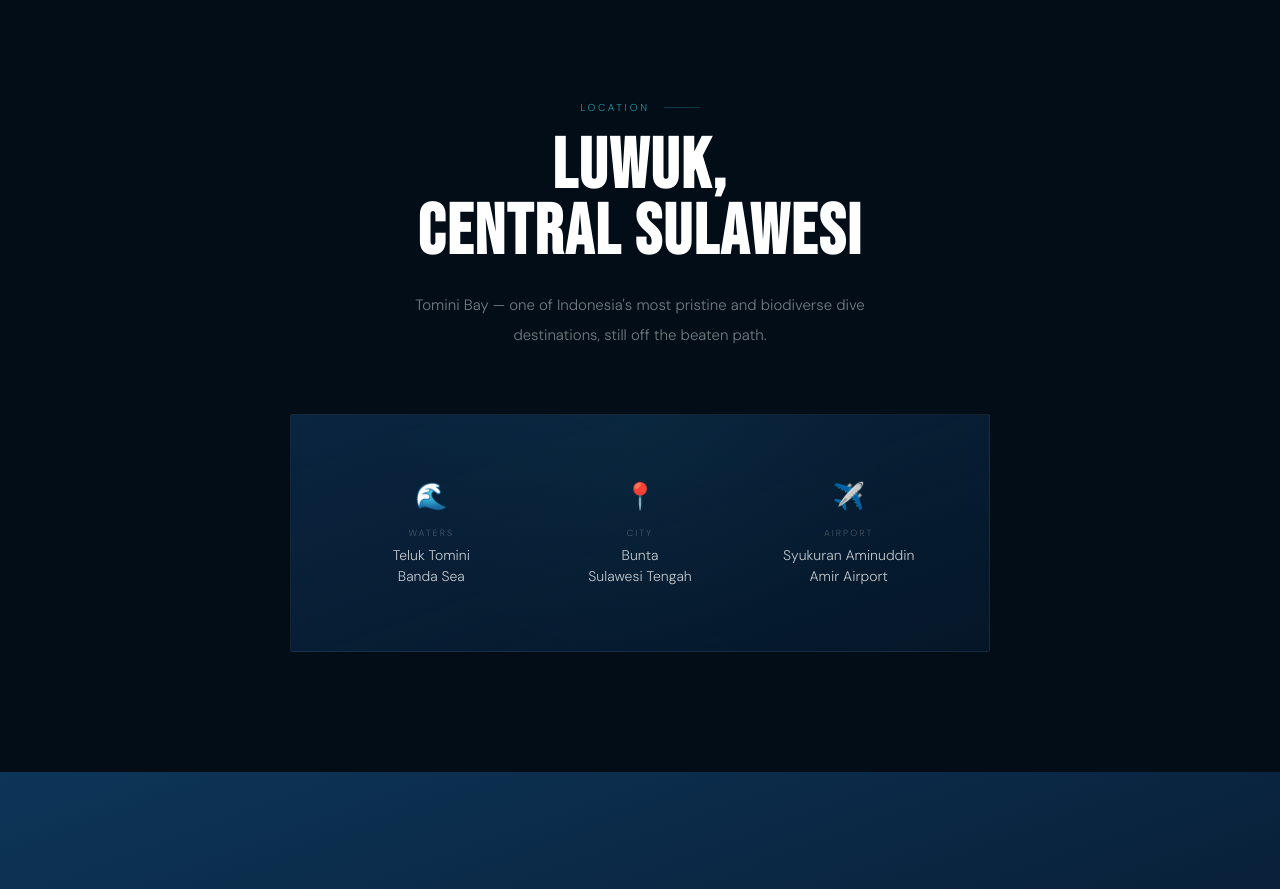
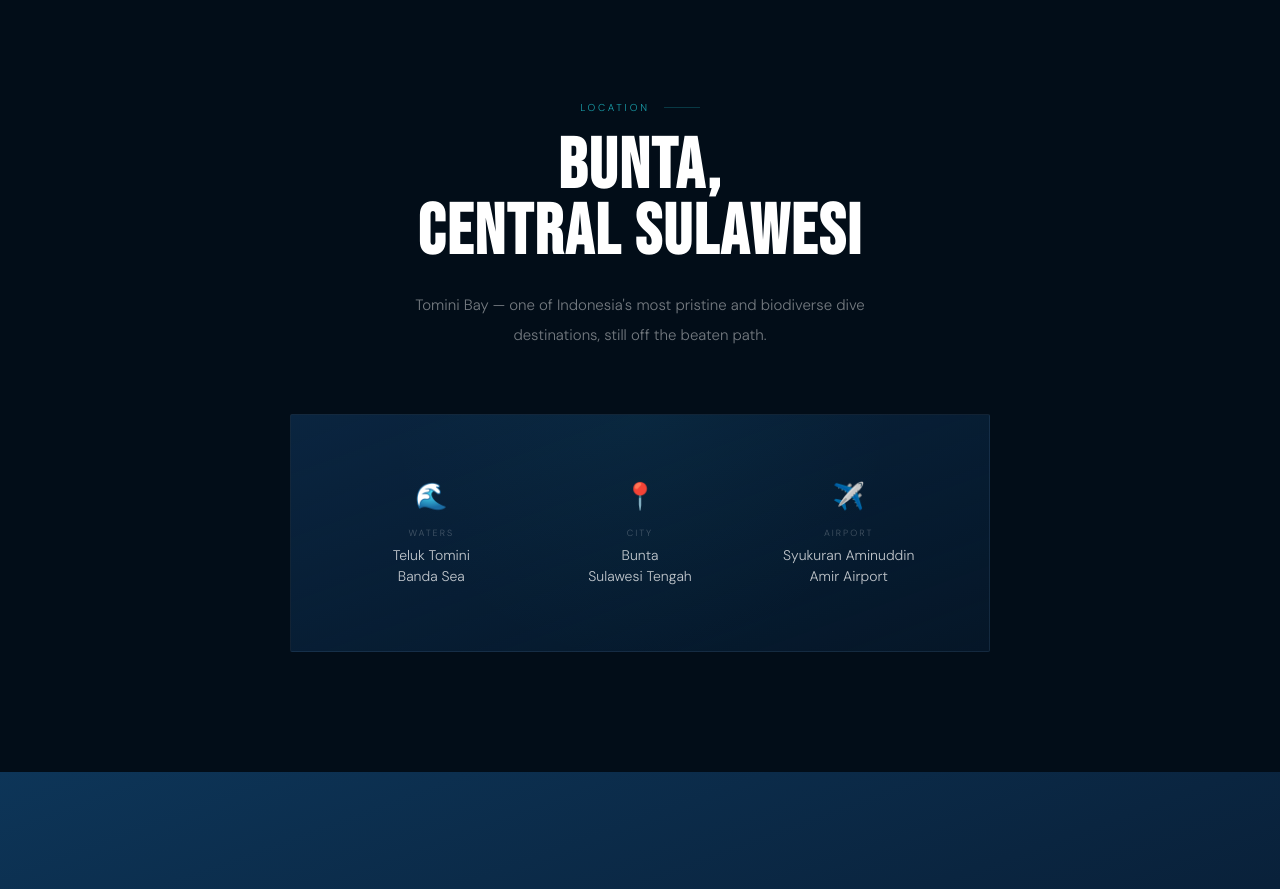
Before and after one commit to divelineapnea/website, a plain HTML site: page index.html in a window 1280 px wide. Shown: the part 5100-5989 px from the top of the page. Drawn offline with nearby package versions, Linux system fonts and the light colour scheme.

Commit message:
Update index.html

```diff
--- a/index.html
+++ b/index.html
@@ -438,7 +438,7 @@ footer{background:var(--abyss);border-top:1px solid rgba(255,255,255,.04);paddin
         <ul class="card-list">
           <li id="c2f1">Equalization techniques</li>
           <li id="c2f2">Finning & streamlining</li>
-          <li id="c2f3">Open water in Luwuk</li>
+          <li id="c2f3">Open water in bunta</li>
           <li id="c2f4">Rescue & safety procedures</li>
         </ul>
         <span class="card-tag">AIDA Certified</span>
@@ -585,7 +585,7 @@ const T = {
     instrRole:"Head Instructor & Founder",
     instrBio:"A certified AIDA freedive instructor with deep roots in the waters of Central Sulawesi. Izal's approach centers on building each student's confidence, calm, and awareness in the water — because freediving is as much a mental journey as a physical one.",
     instrIgLbl:"Personal IG:", instrCta:"Contact via Instagram",
-    locTitle:"LUWUK,<br>CENTRAL SULAWESI",
+    locTitle:"Bunta,<br>CENTRAL SULAWESI",
     locBody:"Tomini Bay — one of Indonesia's most pristine and biodiverse dive destinations, still off the beaten path.",
     ctaHead:"READY<br>TO DIVE?",
     ctaSub:"No experience needed — just curiosity and willingness to dive in. Send us a DM and we'll answer all your questions.",
@@ -607,7 +607,7 @@ const T = {
     c1name:"PENGENALAN FREEDIVING", c1desc:"Kursus satu hari untuk pemula. Tidak perlu pengalaman sebelumnya.",
     c1f1:"Teori dasar freediving", c1f2:"Keselamatan & sistem buddy", c1f3:"Teknik pernapasan", c1f4:"Sesi di kolam renang", c1tag:"Untuk Pemula",
     c2name:"FREEDIVER BERSERTIFIKAT", c2desc:"Kursus 2–3 hari: teori, kolam & open water. Target: 12-16m depth, 2:00 static apnea, 40m dynamic apnea.",
-    c2f1:"Teknik equalisasi", c2f2:"Teknik finning & streamlining", c2f3:"Open water di perairan Luwuk", c2f4:"Prosedur penyelamatan",
+    c2f1:"Teknik equalisasi", c2f2:"Teknik finning & streamlining", c2f3:"Open water di perairan Bunta", c2f4:"Prosedur penyelamatan",
     c3name:"ADVANCED FREEDIVER", c3desc:"Target 32m depth and 2:45 static apnea, 55m dynamic apnea. Untuk freediver yang siap menyelam lebih dalam.",
     c3f1:"Equalisasi lanjutan (Frenzel)", c3f2:"Teknik mouthfill", c3f3:"Selam open water dalam", c3f4:"Penanganan LMC / BO", c3tag:"Level Tertinggi",
     courseNote:"* Jadwal & harga — hubungi kami via Instagram",
```
